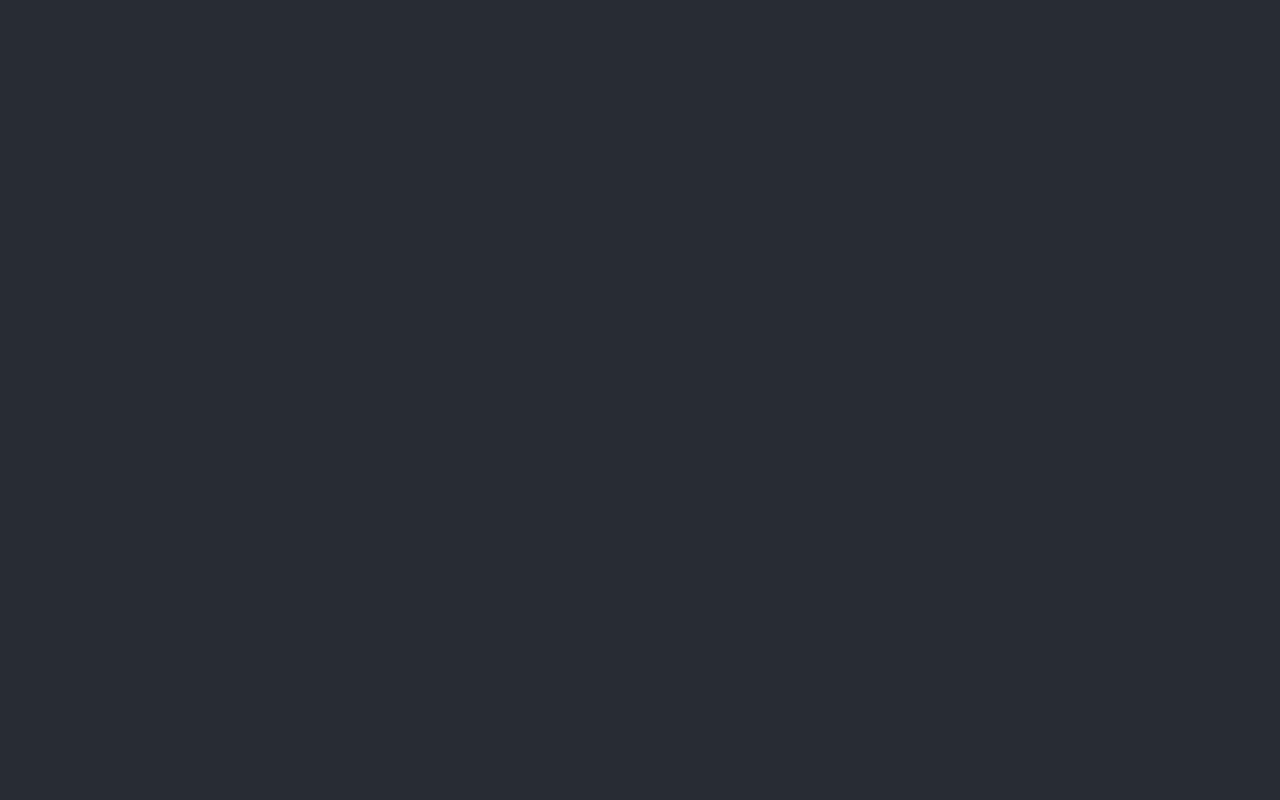
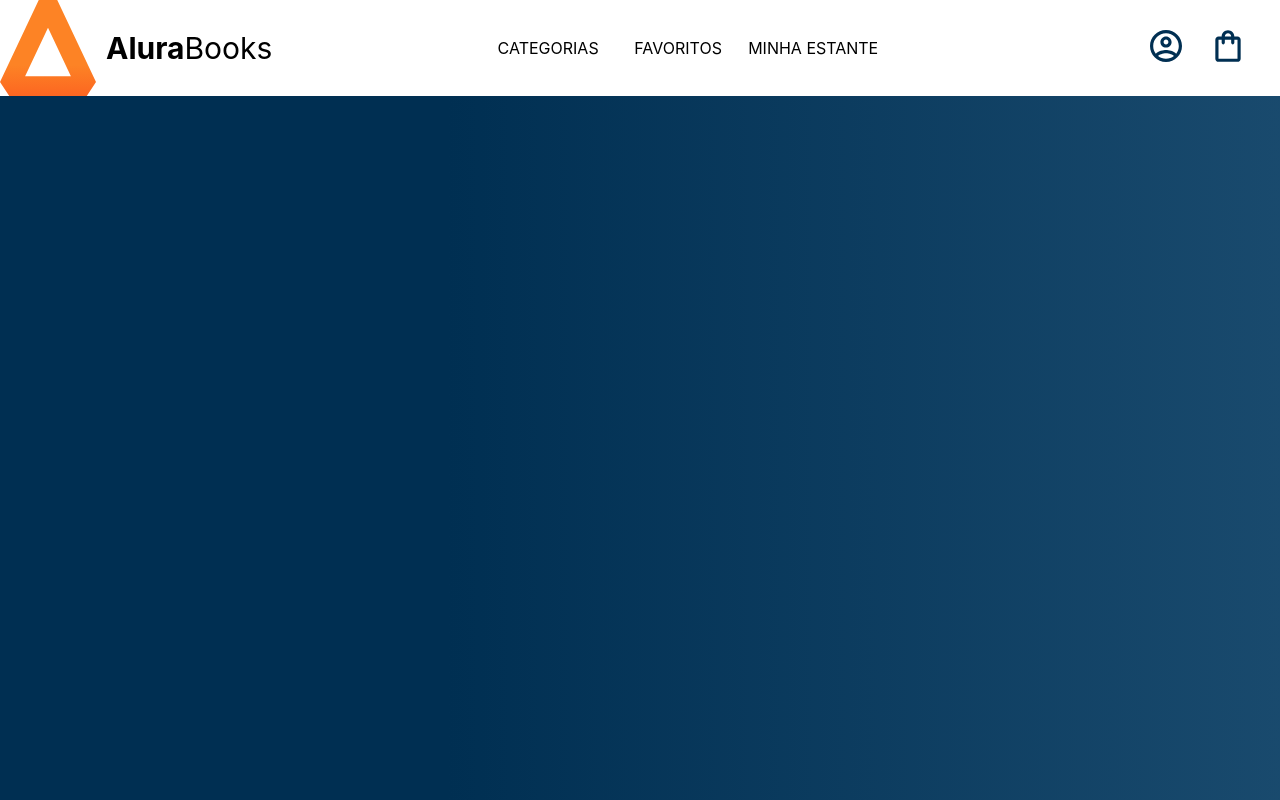
Before and after one commit to AnaBerigo/alura_book_react, a React (Create React App) app: page / in a window 1280 px wide. Built offline with nearby package versions, Linux system fonts and the light colour scheme.

Commit message:
feature: componentizando o header

```diff
--- a/src/App.css
+++ b/src/App.css
@@ -1,38 +1,11 @@
 .App {
-  text-align: center;
-}
-
-.App-logo {
-  height: 40vmin;
-  pointer-events: none;
-}
-
-@media (prefers-reduced-motion: no-preference) {
-  .App-logo {
-    animation: App-logo-spin infinite 20s linear;
-  }
+  width: 100vw;
+  height: 100vh;
+  background-image: linear-gradient(90deg, #002f52 35%, #326589 165%);
 }
 
 .App-header {
-  background-color: #282c34;
-  min-height: 100vh;
+  background-color: #fff;
   display: flex;
-  flex-direction: column;
-  align-items: center;
-  justify-content: center;
-  font-size: calc(10px + 2vmin);
-  color: white;
+  justify-content: space-between;
 }
-
-.App-link {
-  color: #61dafb;
-}
-
-@keyframes App-logo-spin {
-  from {
-    transform: rotate(0deg);
-  }
-  to {
-    transform: rotate(360deg);
-  }
-}
--- a/src/App.js
+++ b/src/App.js
@@ -1,9 +1,16 @@
 import "./App.css";
+import IconesHeader from "./componentes/IconesHeader";
+import Logo from "./componentes/Logo";
+import OpcoesHeader from "./componentes/OpcoesHeader";
 
 function App() {
   return (
     <div className="App">
-      <header className="App-header"></header>
+      <header className="App-header">
+        <Logo></Logo>
+        <OpcoesHeader></OpcoesHeader>
+        <IconesHeader></IconesHeader>
+      </header>
     </div>
   );
 }
--- /dev/null
+++ b/src/componentes/IconesHeader/estilo.css
@@ -0,0 +1,13 @@
+.icones {
+  display: flex;
+  align-items: center;
+}
+
+.icone {
+  margin-right: 40px;
+  width: 25px;
+}
+
+li {
+  list-style: none;
+}
--- /dev/null
+++ b/src/componentes/IconesHeader/index.js
@@ -0,0 +1,19 @@
+import perfil from "../../imagens/perfil.svg";
+import sacola from "../../imagens/sacola.svg";
+import "./estilo.css";
+
+const iconeOpcoes = [perfil, sacola];
+
+function IconesHeader() {
+  return (
+    <ul className="icones">
+      {iconeOpcoes.map((icone) => (
+        <li className="icone">
+          <img src={icone} />
+        </li>
+      ))}
+    </ul>
+  );
+}
+
+export default IconesHeader;
--- /dev/null
+++ b/src/componentes/Logo/estilo.css
@@ -0,0 +1,8 @@
+.logo {
+  display: flex;
+  font-size: 30px;
+}
+
+.logo-img {
+  margin-right: 10px;
+}
--- /dev/null
+++ b/src/componentes/Logo/index.js
@@ -0,0 +1,14 @@
+import logo from "../../imagens/logo.svg";
+import "./estilo.css";
+function Logo() {
+  return (
+    <div className="logo">
+      <img src={logo} alt="Logo da Alura Books" className="logo-img"></img>
+      <p>
+        <strong>Alura</strong>Books
+      </p>
+    </div>
+  );
+}
+
+export default Logo;
--- /dev/null
+++ b/src/componentes/OpcoesHeader/estilo.css
@@ -0,0 +1,19 @@
+.opcoes {
+  display: flex;
+}
+
+.opcao {
+  font-size: 16px;
+  min-width: 120px;
+  display: flex;
+  justify-content: center;
+  align-items: center;
+  text-align: center;
+  height: 100%;
+  padding: 0 5px;
+  cursor: pointer;
+}
+
+li {
+  list-style: none;
+}
--- /dev/null
+++ b/src/componentes/OpcoesHeader/index.js
@@ -0,0 +1,18 @@
+import "./estilo.css";
+const textoOpcoes = ["CATEGORIAS", "FAVORITOS", "MINHA ESTANTE"];
+
+function OpcoesHeader() {
+  return (
+    <>
+      <ul className="opcoes">
+        {textoOpcoes.map((texto) => (
+          <li className="opcao">
+            <p>{texto}</p>
+          </li>
+        ))}
+      </ul>
+    </>
+  );
+}
+
+export default OpcoesHeader;
```
Also changed, not shown: src/logo.svg (deleted).
